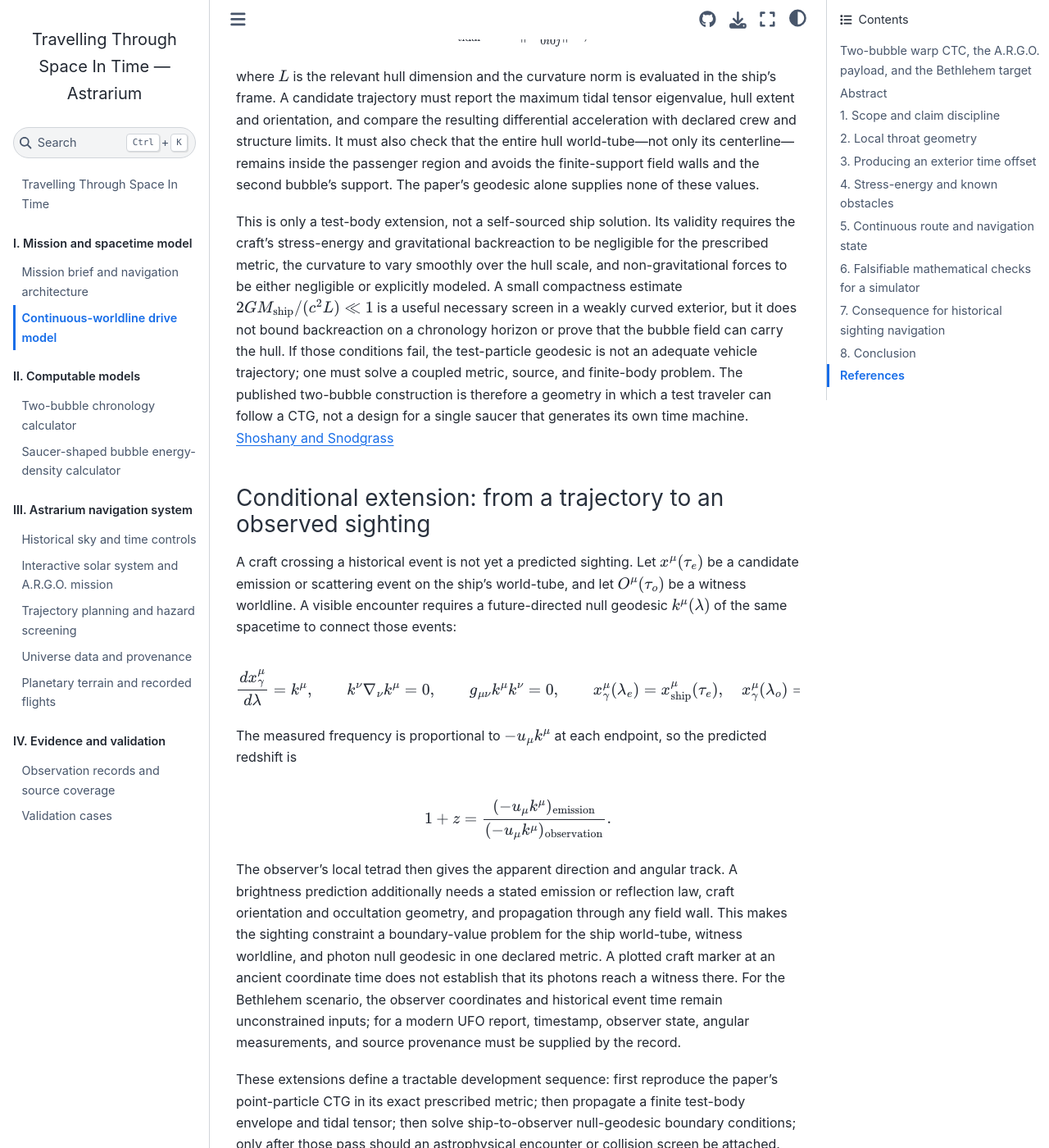
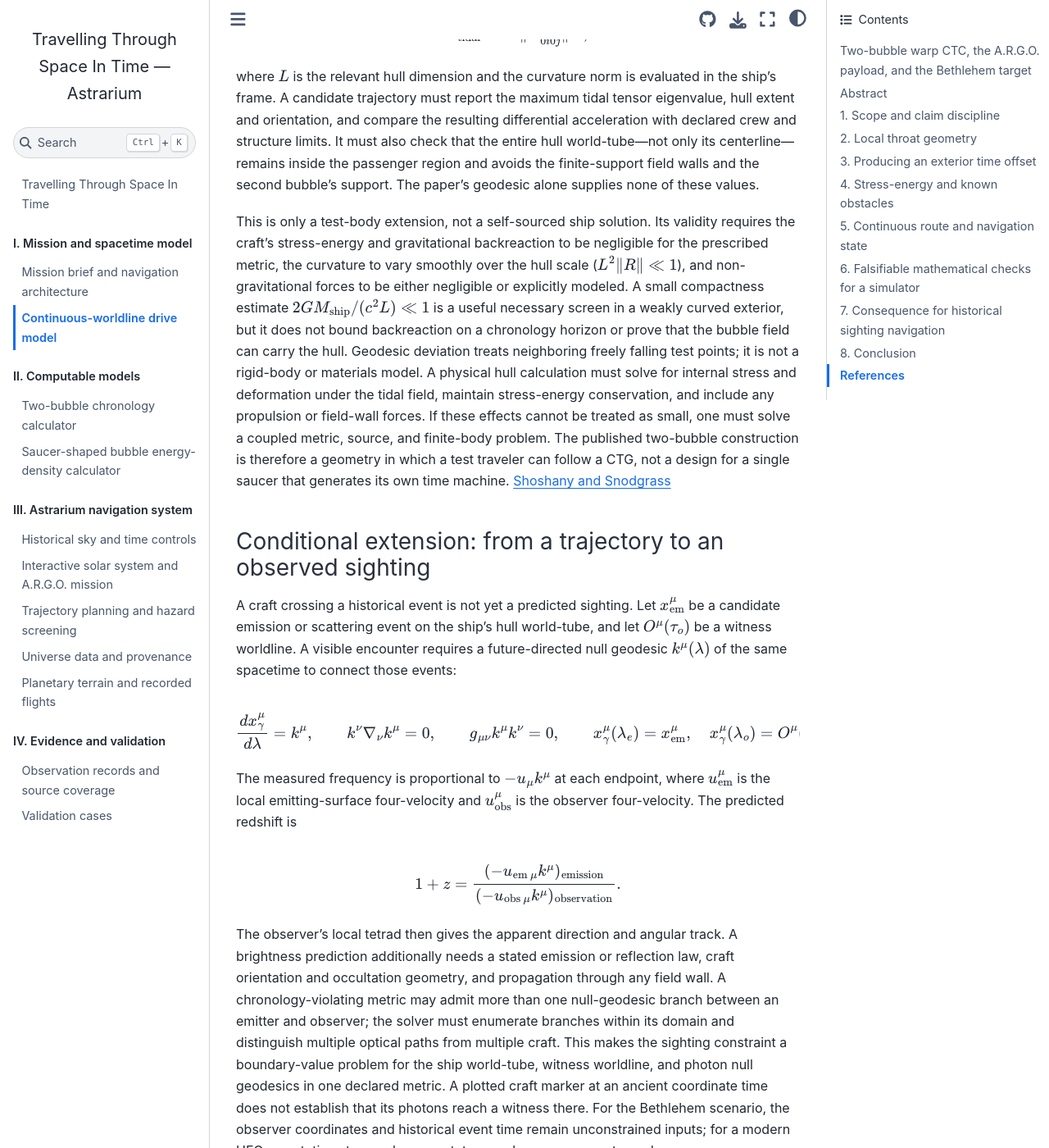
Before and after one commit to CastaliaInstitute/astrarium, a Jupyter Book: the page built from docs/temporal-drive-candidate.md, in a window 1280 px wide and 1400 px high, scrolled down 11534 px. Shown: the whole window at 82% size. Built offline with Jupyter Book 1.0.4 settings and Sphinx 7.4.7 and the Sphinx Book theme 1.1.4, drawn with Linux system fonts in a browser that asks for light colours; some of the changed text lies outside the part shown.

Commit message:
Refine finite-hull and photon boundary model

```diff
--- a/docs/temporal-drive-candidate.md
+++ b/docs/temporal-drive-candidate.md
@@ -245,27 +245,27 @@ $$
 
 where $L$ is the relevant hull dimension and the curvature norm is evaluated in the ship's frame. A candidate trajectory must report the maximum tidal tensor eigenvalue, hull extent and orientation, and compare the resulting differential acceleration with declared crew and structure limits. It must also check that the entire hull world-tube—not only its centerline—remains inside the passenger region and avoids the finite-support field walls and the second bubble's support. The paper's geodesic alone supplies none of these values.
 
-This is only a test-body extension, not a self-sourced ship solution. Its validity requires the craft's stress-energy and gravitational backreaction to be negligible for the prescribed metric, the curvature to vary smoothly over the hull scale, and non-gravitational forces to be either negligible or explicitly modeled. A small compactness estimate $2GM_{\rm ship}/(c^2L)\ll1$ is a useful necessary screen in a weakly curved exterior, but it does not bound backreaction on a chronology horizon or prove that the bubble field can carry the hull. If those conditions fail, the test-particle geodesic is not an adequate vehicle trajectory; one must solve a coupled metric, source, and finite-body problem. The published two-bubble construction is therefore a geometry in which a test traveler can follow a CTG, not a design for a single saucer that generates its own time machine. [Shoshany and Snodgrass](https://arxiv.org/abs/2309.10072)
+This is only a test-body extension, not a self-sourced ship solution. Its validity requires the craft's stress-energy and gravitational backreaction to be negligible for the prescribed metric, the curvature to vary smoothly over the hull scale ($L^2\|R\|\ll1$), and non-gravitational forces to be either negligible or explicitly modeled. A small compactness estimate $2GM_{\rm ship}/(c^2L)\ll1$ is a useful necessary screen in a weakly curved exterior, but it does not bound backreaction on a chronology horizon or prove that the bubble field can carry the hull. Geodesic deviation treats neighboring freely falling test points; it is not a rigid-body or materials model. A physical hull calculation must solve for internal stress and deformation under the tidal field, maintain stress-energy conservation, and include any propulsion or field-wall forces. If these effects cannot be treated as small, one must solve a coupled metric, source, and finite-body problem. The published two-bubble construction is therefore a geometry in which a test traveler can follow a CTG, not a design for a single saucer that generates its own time machine. [Shoshany and Snodgrass](https://arxiv.org/abs/2309.10072)
 
 ### Conditional extension: from a trajectory to an observed sighting
 
-A craft crossing a historical event is not yet a predicted sighting. Let $x^\mu(\tau_e)$ be a candidate emission or scattering event on the ship's world-tube, and let $O^\mu(\tau_o)$ be a witness worldline. A visible encounter requires a future-directed null geodesic $k^\mu(\lambda)$ of the same spacetime to connect those events:
+A craft crossing a historical event is not yet a predicted sighting. Let $x^\mu_{\rm em}$ be a candidate emission or scattering event on the ship's hull world-tube, and let $O^\mu(\tau_o)$ be a witness worldline. A visible encounter requires a future-directed null geodesic $k^\mu(\lambda)$ of the same spacetime to connect those events:
 
 $$
 \frac{dx_\gamma^\mu}{d\lambda}=k^\mu,\qquad
 k^\nu\nabla_\nu k^\mu=0,\qquad
 g_{\mu\nu}k^\mu k^\nu=0,\qquad
-x_\gamma^\mu(\lambda_e)=x_{\rm ship}^\mu(\tau_e),\quad
+x_\gamma^\mu(\lambda_e)=x_{\rm em}^\mu,\quad
 x_\gamma^\mu(\lambda_o)=O^\mu(\tau_o).
 $$
 
-The measured frequency is proportional to $-u_\mu k^\mu$ at each endpoint, so the predicted redshift is
+The measured frequency is proportional to $-u_\mu k^\mu$ at each endpoint, where $u^\mu_{\rm em}$ is the local emitting-surface four-velocity and $u^\mu_{\rm obs}$ is the observer four-velocity. The predicted redshift is
 
 $$
-1+z=\frac{(-u_\mu k^\mu)_{\rm emission}}{(-u_\mu k^\mu)_{\rm observation}}.
+1+z=\frac{(-u_{{\rm em}\,\mu} k^\mu)_{\rm emission}}{(-u_{{\rm obs}\,\mu} k^\mu)_{\rm observation}}.
 $$
 
-The observer's local tetrad then gives the apparent direction and angular track. A brightness prediction additionally needs a stated emission or reflection law, craft orientation and occultation geometry, and propagation through any field wall. This makes the sighting constraint a boundary-value problem for the ship world-tube, witness worldline, and photon null geodesic in one declared metric. A plotted craft marker at an ancient coordinate time does not establish that its photons reach a witness there. For the Bethlehem scenario, the observer coordinates and historical event time remain unconstrained inputs; for a modern UFO report, timestamp, observer state, angular measurements, and source provenance must be supplied by the record.
+The observer's local tetrad then gives the apparent direction and angular track. A brightness prediction additionally needs a stated emission or reflection law, craft orientation and occultation geometry, and propagation through any field wall. A chronology-violating metric may admit more than one null-geodesic branch between an emitter and observer; the solver must enumerate branches within its domain and distinguish multiple optical paths from multiple craft. This makes the sighting constraint a boundary-value problem for the ship world-tube, witness worldline, and photon null geodesics in one declared metric. A plotted craft marker at an ancient coordinate time does not establish that its photons reach a witness there. For the Bethlehem scenario, the observer coordinates and historical event time remain unconstrained inputs; for a modern UFO report, timestamp, observer state, angular measurements, and source provenance must be supplied by the record.
 
 These extensions define a tractable development sequence: first reproduce the paper's point-particle CTG in its exact prescribed metric; then propagate a finite test-body envelope and tidal tensor; then solve ship-to-observer null-geodesic boundary conditions; only after those pass should an astrophysical encounter or collision screen be attached. None of the later stages should be inferred from success at the preceding stage.
 
```
